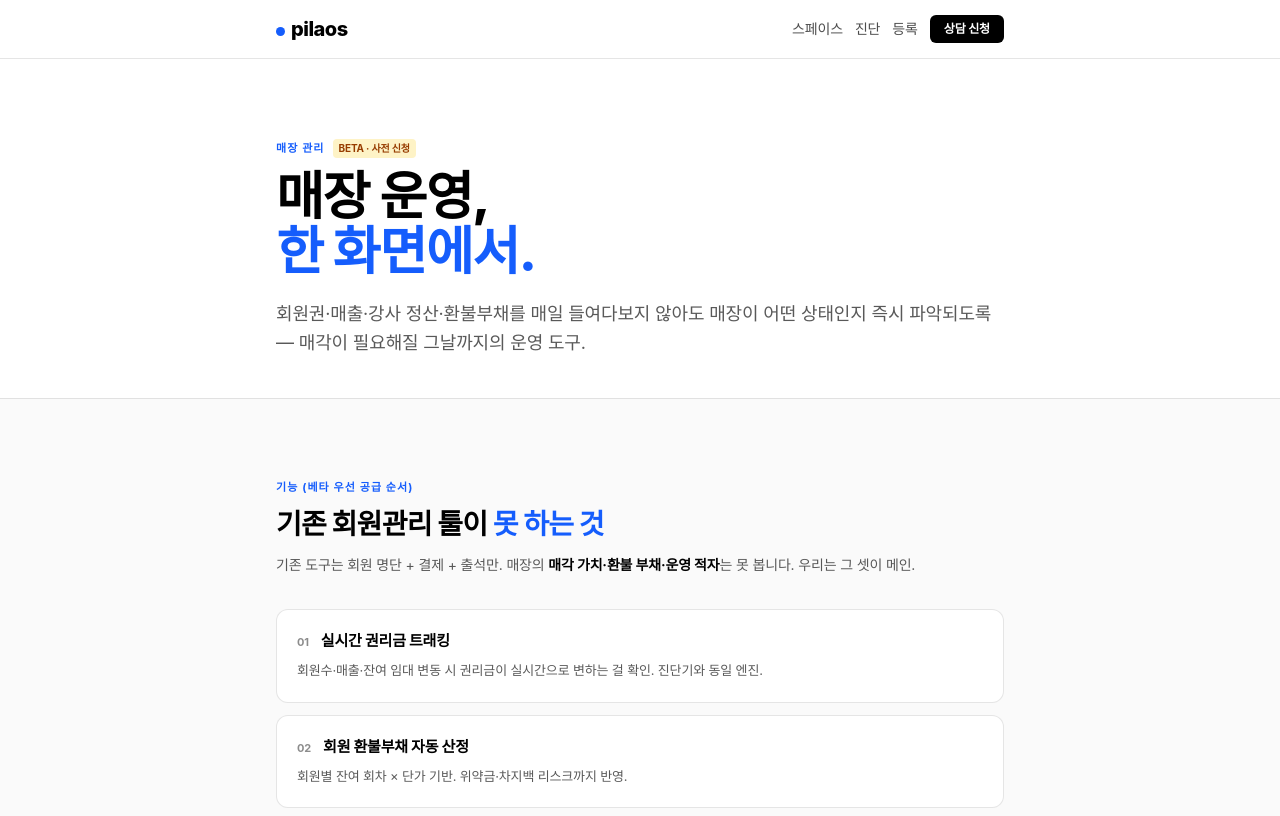
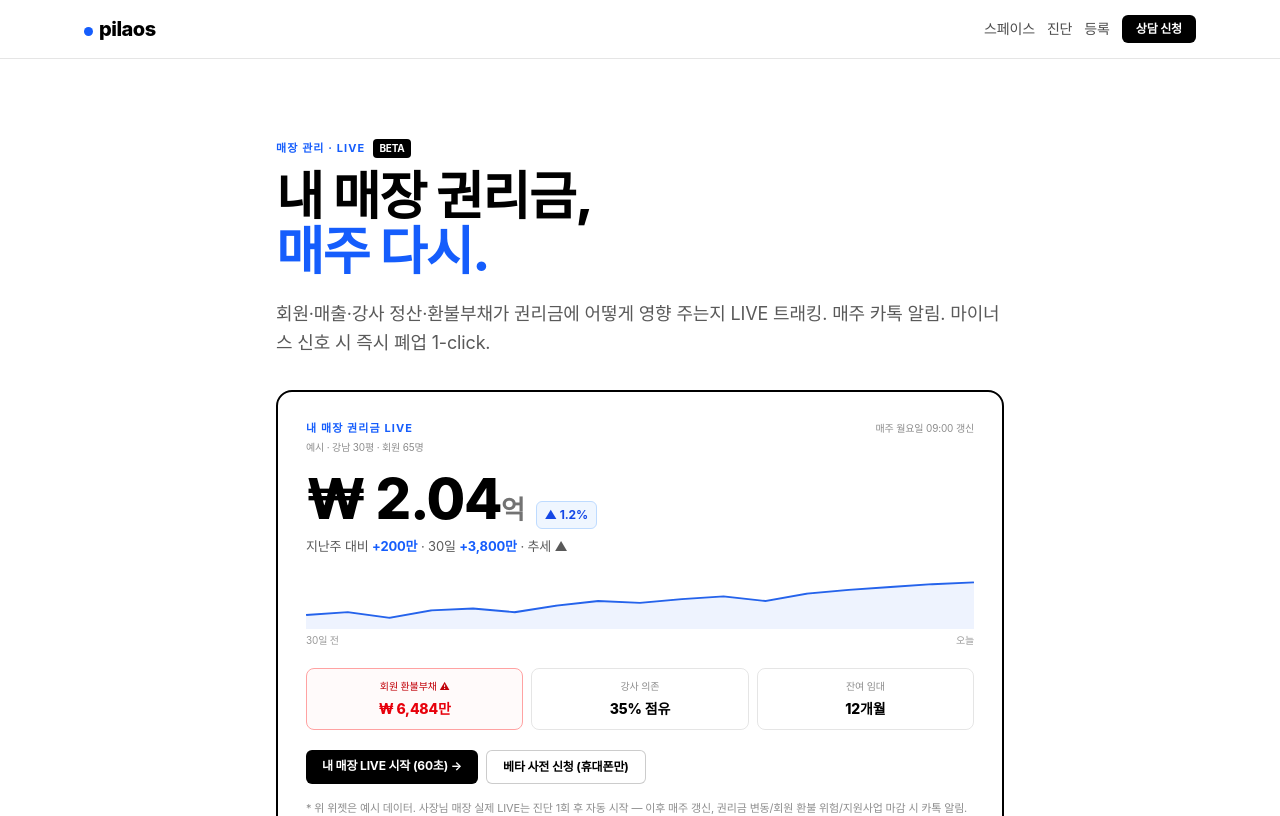
Before and after one commit to support376/pilaos, a Next.js app in the folder web/: page /manage in a window 1280 px wide. Shown: the top 816 px of the page. Built offline with nearby package versions, Linux system fonts and the light colour scheme; no server answers.

Commit message:
feat(web): R1-R6 UI/UX+CEO 피드백 반영 (LIVE톤/시스템정리/a11y/빌드안전성)

```diff
--- a/web/app/layout.tsx
+++ b/web/app/layout.tsx
@@ -16,7 +16,7 @@ export const metadata: Metadata = {
 function Nav() {
   return (
     <header className="border-b border-black/10 bg-white sticky top-0 z-30">
-      <div className="mx-auto flex max-w-3xl items-center justify-between gap-3 px-5 py-3.5">
+      <div className="mx-auto flex max-w-6xl items-center justify-between gap-3 px-5 py-3.5">
         <Link href="/" className="text-black"><Logo size={20} /></Link>
         <nav className="flex items-center gap-3 text-sm">
           <Link href="/listings" className="text-black/70 hover:text-black">스페이스</Link>
@@ -32,7 +32,7 @@ function Nav() {
 function Foot() {
   return (
     <footer className="border-t border-black/10 bg-white">
-      <div className="mx-auto max-w-3xl px-5 py-8">
+      <div className="mx-auto max-w-6xl px-5 py-8">
         <div className="rounded-lg bg-black/5 px-4 py-3 text-xs text-black/60 leading-relaxed">
           <strong className="text-black">안내.</strong> 본 사이트의 매물은 카카오·네이버 공개 데이터를 기반으로 자동 수집된 잠재 매물입니다. 매장 운영자가 직접 등록한 것이 아니며 권리금·매출 등 모든 숫자는 추정값입니다.
           매장 운영자께서 노출 거부를 원하시면 매물 페이지의 <strong>노출 거부 신청</strong> 또는 운영팀 카톡으로 연락 주세요. 24시간 안에 처리합니다.
@@ -45,7 +45,7 @@ function Foot() {
             <Link href="/risk" className="hover:text-black">위험 7가지</Link>
             <Link href="/terms" className="hover:text-black">이용약관</Link>
             <Link href="/privacy" className="hover:text-black">개인정보</Link>
-            <Link href="/admin/inbox" className="text-black/30">운영팀</Link>
+            <Link href="/admin/inbox" className="text-black/55">운영팀</Link>
           </div>
         </div>
       </div>
--- a/web/app/listings/page.tsx
+++ b/web/app/listings/page.tsx
@@ -63,7 +63,7 @@ export default async function ListingsPage({ searchParams }: Props) {
   }
 
   return (
-    <div className="mx-auto max-w-[1400px] px-4 py-8">
+    <div className="mx-auto max-w-6xl px-5 py-8">
       <div className="mb-6 sm:mb-8">
         <div className="text-[11px] font-bold uppercase tracking-widest text-blue-600">매물 검색</div>
         <h1 className="mt-2 text-[26px] sm:text-[32px] font-extrabold tracking-tight">
@@ -152,7 +152,7 @@ function PerPageSelect({ current, options, search }: { current: number; options:
         <Link
           key={n}
           href={linkFor(n)}
-          className={`rounded px-2 py-1 ${n === current ? "bg-black text-white" : "border border-black/15 hover:bg-black/[.03]"}`}
+          className={`rounded px-2 py-1 ${n === current ? "bg-black text-white" : "border border-black/15 hover:bg-black/5"}`}
         >
           {n}
         </Link>
--- a/web/app/manage/page.tsx
+++ b/web/app/manage/page.tsx
@@ -10,18 +10,69 @@ export default function Manage() {
     <div className="bg-white text-black">
 
       {/* HERO */}
-      <section className="mx-auto max-w-3xl px-5 pt-14 pb-10 sm:pt-20">
+      <section className="mx-auto max-w-3xl px-5 pt-14 pb-8 sm:pt-20">
         <div className="flex items-center gap-2">
-          <div className="text-[11px] font-bold uppercase tracking-widest text-blue-600">매장 관리</div>
-          <span className="text-[10px] font-bold px-1.5 py-0.5 rounded bg-amber-100 text-amber-800">BETA · 사전 신청</span>
+          <div className="text-[11px] font-bold uppercase tracking-widest text-blue-600">매장 관리 · LIVE</div>
+          <span className="text-[10px] font-bold px-1.5 py-0.5 rounded bg-black text-white">BETA</span>
         </div>
         <h1 className="mt-3 text-[34px] sm:text-[52px] font-extrabold leading-[1.05] tracking-tight">
-          매장 운영,<br />
-          <span className="text-blue-600">한 화면에서.</span>
+          내 매장 권리금,<br />
+          <span className="text-blue-600">매주 다시.</span>
         </h1>
         <p className="mt-5 text-[16px] sm:text-[18px] text-black/65 leading-relaxed">
-          회원권·매출·강사 정산·환불부채를 매일 들여다보지 않아도 매장이 어떤 상태인지 즉시 파악되도록 — 매각이 필요해질 그날까지의 운영 도구.
+          회원·매출·강사 정산·환불부채가 권리금에 어떻게 영향 주는지 LIVE 트래킹. 매주 카톡 알림. 마이너스 신호 시 즉시 폐업 1-click.
         </p>
+      </section>
+
+      {/* LIVE 위젯 mock-up — 핵심 시각 증거 */}
+      <section className="mx-auto max-w-3xl px-5 pb-12">
+        <div className="rounded-2xl border-2 border-black bg-white p-6 sm:p-7">
+          <div className="flex items-baseline justify-between flex-wrap gap-2">
+            <div>
+              <div className="text-[11px] font-bold uppercase tracking-widest text-blue-600">내 매장 권리금 LIVE</div>
+              <div className="mt-1 text-[10px] text-black/45">예시 · 강남 30평 · 회원 65명</div>
+            </div>
+            <div className="text-[10px] text-black/45">매주 월요일 09:00 갱신</div>
+          </div>
+
+          <div className="mt-4 flex items-baseline gap-3 flex-wrap">
+            <div className="text-[44px] sm:text-[56px] font-extrabold leading-none tracking-tight">₩ 2.04<span className="text-[22px] sm:text-[26px] text-black/55">억</span></div>
+            <div className="rounded-md bg-blue-50 text-blue-700 border border-blue-200 text-[12px] font-bold px-2 py-1">▲ 1.2%</div>
+          </div>
+          <div className="mt-2 text-[13px] text-black/65">
+            지난주 대비 <strong className="text-blue-600">+200만</strong> · 30일 <strong className="text-blue-600">+3,800만</strong> · 추세 ▲
+          </div>
+
+          {/* Sparkline (inline SVG) */}
+          <div className="mt-4">
+            <svg viewBox="0 0 320 60" className="w-full h-14" preserveAspectRatio="none">
+              <polyline
+                fill="none" stroke="#2563eb" strokeWidth="2"
+                points="0,45 20,42 40,48 60,40 80,38 100,42 120,35 140,30 160,32 180,28 200,25 220,30 240,22 260,18 280,15 300,12 320,10"
+              />
+              <polyline
+                fill="rgba(37,99,235,0.08)" stroke="none"
+                points="0,45 20,42 40,48 60,40 80,38 100,42 120,35 140,30 160,32 180,28 200,25 220,30 240,22 260,18 280,15 300,12 320,10 320,60 0,60"
+              />
+            </svg>
+            <div className="flex justify-between text-[10px] text-black/40 mt-1"><span>30일 전</span><span>오늘</span></div>
+          </div>
+
+          <div className="mt-5 grid grid-cols-1 sm:grid-cols-3 gap-2 text-center">
+            <div className="rounded-lg border border-red-300 bg-red-50/40 p-2.5"><div className="text-[10px] text-red-700">회원 환불부채 ⚠</div><div className="mt-1 text-[14px] font-extrabold text-red-600">₩ 6,484만</div></div>
+            <div className="rounded-lg border border-black/10 p-2.5"><div className="text-[10px] text-black/45">강사 의존</div><div className="mt-1 text-[14px] font-extrabold text-black">35% 점유</div></div>
+            <div className="rounded-lg border border-black/10 p-2.5"><div className="text-[10px] text-black/45">잔여 임대</div><div className="mt-1 text-[14px] font-extrabold text-black">12개월</div></div>
+          </div>
+
+          <div className="mt-5 flex flex-wrap gap-2">
+            <Link href="/diagnostic/#stage1" className="inline-block rounded-md bg-black px-4 py-2 text-xs font-bold text-white hover:bg-black/85">내 매장 LIVE 시작 (60초) →</Link>
+            <Link href="/inquire?kind=manage&src=manage_live" className="inline-block rounded-md border border-black/20 bg-white px-4 py-2 text-xs font-bold text-black hover:border-black/40">베타 사전 신청 (휴대폰만)</Link>
+          </div>
+
+          <div className="mt-4 text-[11px] text-black/45 leading-relaxed">
+            * 위 위젯은 예시 데이터. 사장님 매장 실제 LIVE는 진단 1회 후 자동 시작 — 이후 매주 갱신, 권리금 변동/회원 환불 위험/지원사업 마감 시 카톡 알림.
+          </div>
+        </div>
       </section>
 
       {/* 무엇이 들어가나 */}
@@ -54,7 +105,7 @@ export default function Manage() {
             첫 100명 <span className="text-blue-600">평생 무료</span>
           </h2>
           <p className="mt-4 text-[14px] text-black/65 leading-relaxed">
-            정식 출시 전 사용 + 피드백 주신 매장에는 평생 무료 약속. 휴대폰만 남기시면 출시 시 카톡으로 알려드립니다.
+            정식 출시 전 사용 + 피드백 주신 매장에는 평생 무료. 휴대폰만 남기시면 출시 시 카톡으로 알려드립니다.
           </p>
 
           <div className="mt-7 rounded-2xl border-2 border-black bg-white p-7">
@@ -71,7 +122,7 @@ export default function Manage() {
           </div>
 
           <div className="mt-6 rounded-lg bg-blue-50 p-4 text-[13px] text-blue-900 leading-relaxed">
-            <strong>왜 베타인가요?</strong> 매장 데이터 연동(POS·회원관리)은 매장마다 환경이 달라서 한 번에 모두 지원이 어렵습니다. 첫 100명과 1:1로 맞춰가며 개발합니다. 그 대가가 평생 무료입니다.
+            <strong>왜 베타인가요?</strong> 매장 데이터 연동(POS·회원관리)은 매장마다 환경이 달라서 한 번에 모두 지원이 어렵습니다. 첫 100명과 1:1로 맞춰가며 개발합니다.
           </div>
         </div>
       </section>
--- a/web/app/page.tsx
+++ b/web/app/page.tsx
@@ -9,13 +9,13 @@ export default function Home() {
 
       {/* HERO */}
       <section className="mx-auto max-w-3xl px-5 pt-16 pb-12 sm:pt-24 sm:pb-16">
-        <div className="text-[11px] font-bold uppercase tracking-widest text-blue-600">필라테스 매장 OS</div>
+        <div className="text-[11px] font-bold uppercase tracking-widest text-blue-600">필라테스 매장 OS · LIVE</div>
         <h1 className="mt-4 text-[36px] sm:text-[56px] font-extrabold leading-[1.05] tracking-tight">
-          내 매장 운영부터<br />
-          <span className="text-blue-600">매각까지.</span>
+          내 가게 권리금,<br />
+          <span className="text-blue-600">지금 얼마?</span>
         </h1>
         <p className="mt-6 text-[16px] sm:text-[18px] text-black/65 leading-relaxed">
-          {s.total.toLocaleString()}개 스페이스 데이터 기반. 운영 중인 사장님은 매장 관리, 정리하시는 사장님은 매각까지 한 곳에서.
+          매주 갱신되는 매장 주가 트래킹. {s.total.toLocaleString()}개 매물 시세 기반. 사장님 입력 6개면 권리금 LIVE 차트가 시작됩니다.
         </p>
 
         <div className="mt-10 grid grid-cols-1 sm:grid-cols-3 gap-3">
@@ -28,15 +28,15 @@ export default function Home() {
           />
           <Pillar
             href="/sell"
-            kicker="매각"
+            kicker="매각 · ₩9,900부터"
             title="내 가게 얼마"
-            desc="60초 진단 + 5단계 절차"
+            desc="60초 무료 진단 → ₩9,900 LIVE PDF → 매각 5단계"
           />
           <Pillar
             href="/manage"
-            kicker="매장 관리"
-            title="운영 SaaS (베타)"
-            desc="회원·매출·강사 한 곳에서"
+            kicker="매장 관리 · LIVE"
+            title="권리금 ▲ 매주 갱신"
+            desc="₩2.04억 → 매주 자동 트래킹. 마이너스 시 폐업 1-click."
             beta
           />
         </div>
@@ -106,7 +106,7 @@ function Pillar({ href, kicker, title, desc, primary, beta }: { href: string; ki
     <Link href={href} className={`block rounded-2xl border-2 ${border} bg-white p-6 hover:border-blue-600 transition-colors`}>
       <div className="flex items-center gap-2">
         <div className="text-[11px] font-bold uppercase tracking-widest text-blue-600">{kicker}</div>
-        {beta && <span className="text-[10px] font-bold px-1.5 py-0.5 rounded bg-amber-100 text-amber-800">BETA</span>}
+        {beta && <span className="text-[10px] font-bold px-1.5 py-0.5 rounded bg-black text-white">BETA</span>}
       </div>
       <div className="mt-2 text-[18px] font-extrabold leading-tight">{title}</div>
       <div className="mt-2 text-[12.5px] text-black/65 leading-relaxed">{desc}</div>
@@ -129,7 +129,7 @@ function Feat({ n, title, desc, href, beta }: { n: string; title: string; desc:
       <div className="flex items-baseline gap-3 flex-wrap">
         <div className="text-[11px] font-bold text-black/45">{n}</div>
         <div className="text-[15px] font-extrabold">{title}</div>
-        {beta && <span className="text-[10px] font-bold px-1.5 py-0.5 rounded bg-amber-100 text-amber-800">BETA</span>}
+        {beta && <span className="text-[10px] font-bold px-1.5 py-0.5 rounded bg-black text-white">BETA</span>}
         <span className="ml-auto text-[12px] font-bold text-blue-600">→</span>
       </div>
       <div className="mt-2 text-[13px] text-black/65 leading-relaxed">{desc}</div>
--- a/web/app/sell/page.tsx
+++ b/web/app/sell/page.tsx
@@ -11,22 +11,34 @@ export default function SellPage() {
 
       {/* HERO */}
       <section className="mx-auto max-w-3xl px-5 pt-14 pb-10 sm:pt-20">
-        <div className="text-[11px] font-bold uppercase tracking-widest text-blue-600">매각</div>
+        <div className="text-[11px] font-bold uppercase tracking-widest text-blue-600">매각 · LIVE</div>
         <h1 className="mt-3 text-[34px] sm:text-[52px] font-extrabold leading-[1.05] tracking-tight">
-          내 가게,<br />
-          <span className="text-blue-600">얼마에 팔릴까?</span>
+          내 가게 권리금,<br />
+          <span className="text-blue-600">지금 시점에서 최고가?</span>
         </h1>
         <p className="mt-5 text-[16px] sm:text-[18px] text-black/65 leading-relaxed">
-          60초 진단으로 권리금 범위 확인. 매각이 안 맞으면 폐업 시 받을 수 있는 지원사업도 같이 매칭.
+          매주 갱신되는 매장 주가. 시장 좋을 때 매각, 마이너스 신호 시 폐업 — 진단 1회로 트래킹 시작.
         </p>
+        <div className="mt-6 inline-flex items-baseline gap-3 rounded-lg bg-blue-50 border border-blue-200 px-4 py-2.5">
+          <span className="text-[10px] font-bold uppercase tracking-widest text-blue-700">예시 데이터</span>
+          <span className="text-[20px] font-extrabold text-black">₩ 2.04<span className="text-[14px] text-black/55">억</span></span>
+          <span className="text-[12px] font-bold text-blue-700">▲ 1.2% (지난주)</span>
+        </div>
 
-        <div className="mt-8 grid grid-cols-1 sm:grid-cols-2 gap-3">
+        <div className="mt-8 grid grid-cols-1 sm:grid-cols-3 gap-3">
           <CtaCard
             href="/diagnostic/#stage1"
-            kicker="60초 진단"
-            title="권리금 진단"
+            kicker="60초 무료"
+            title="권리금 간이 진단"
             desc="입력 6개 → LOW–MID–HIGH 범위. 매각 vs 폐업 비교까지."
             primary
+          />
+          <CtaCard
+            href="/inquire?kind=live_report&src=sell"
+            kicker="₩ 9,900"
+            title="LIVE 리포트 PDF"
+            desc="매장 주가 PDF + 7일 what-if 시뮬레이터 + 권리금 변동 카톡 알림."
+            paid
           />
           <CtaCard
             href="/sell/new"
@@ -62,7 +74,7 @@ export default function SellPage() {
               n={1}
               name="권리금 계산서"
               pill="착수금 150만"
-              pillColor="amber"
+              pillColor="paid"
               duration="7영업일"
               what="POS·카드·세금계산서로 진성 매출 확인 + 회원권 부채 산정 + 적정 권리금 보고서"
               gate="양측이 보고서 본 후 ±10% 협상 의사 확인"
@@ -72,7 +84,7 @@ export default function SellPage() {
               n={2}
               name="실사·자료 검토"
               pill="매수자 부담"
-              pillColor="amber"
+              pillColor="paid"
               duration="2~3주"
               what="매수자가 디파짓 50만 결제 → 비밀유지 약속 후 진성 자료 일체 수령"
               gate={`매수자가 자료 본 후 "이 가격에 인수" 의사 확정`}
@@ -81,7 +93,7 @@ export default function SellPage() {
               n={3}
               name="계약·잔금"
               pill="성공보수"
-              pillColor="green"
+              pillColor="success"
               duration="2주"
               what="변호사 자문 + 회원권 정리 + 임대인 연락 대행"
               gate="잔금 지급 + 인수 완료"
@@ -182,23 +194,25 @@ export default function SellPage() {
   );
 }
 
-function CtaCard({ href, kicker, title, desc, primary }: { href: string; kicker: string; title: string; desc: string; primary?: boolean }) {
-  const border = primary ? "border-black" : "border-black/15";
+function CtaCard({ href, kicker, title, desc, primary, paid }: { href: string; kicker: string; title: string; desc: string; primary?: boolean; paid?: boolean }) {
+  const border = primary ? "border-black" : paid ? "border-blue-600 bg-blue-50/30" : "border-black/15";
+  const kickerColor = paid ? "text-blue-700" : "text-blue-600";
   return (
     <Link href={href} className={`block rounded-2xl border-2 ${border} bg-white p-6 hover:border-blue-600 transition-colors`}>
-      <div className="text-[11px] font-bold uppercase tracking-widest text-blue-600">{kicker}</div>
+      <div className={`text-[11px] font-bold uppercase tracking-widest ${kickerColor}`}>{kicker}</div>
       <div className="mt-2 text-[18px] font-extrabold leading-tight">{title}</div>
       <div className="mt-3 text-[13px] text-black/65 leading-relaxed">{desc}</div>
-      <div className="mt-4 text-[13px] font-bold text-blue-600">시작하기 →</div>
+      <div className={`mt-4 text-[13px] font-bold ${paid ? "text-blue-700" : "text-blue-600"}`}>{paid ? "결제하기 →" : "시작하기 →"}</div>
     </Link>
   );
 }
 
-function StageCard({ n, name, pill, pillColor, duration, what, gate, note }: { n: number; name: string; pill: string; pillColor: "blue" | "amber" | "green"; duration: string; what: string; gate?: string; note?: string }) {
+function StageCard({ n, name, pill, pillColor, duration, what, gate, note }: { n: number; name: string; pill: string; pillColor: "blue" | "paid" | "success"; duration: string; what: string; gate?: string; note?: string }) {
+  // blue (무료/시작) / black (유료) / blue-600 (성공) — 흑+blue+red 시스템
   const pillCls = {
     blue: "bg-blue-50 text-blue-700",
-    amber: "bg-amber-50 text-amber-800",
-    green: "bg-green-50 text-green-800",
+    paid: "bg-black text-white",
+    success: "bg-blue-600 text-white",
   }[pillColor];
   return (
     <div className="rounded-xl border border-black/10 bg-white p-5">
@@ -215,8 +229,8 @@ function StageCard({ n, name, pill, pillColor, duration, what, gate, note }: { n
         </div>
       )}
       {note && (
-        <div className="mt-2 text-[12px] text-amber-800 leading-snug">
-          <strong>참고.</strong> {note}
+        <div className="mt-2 text-[12px] text-red-600 leading-snug">
+          <strong>주의.</strong> {note}
         </div>
       )}
     </div>
```
